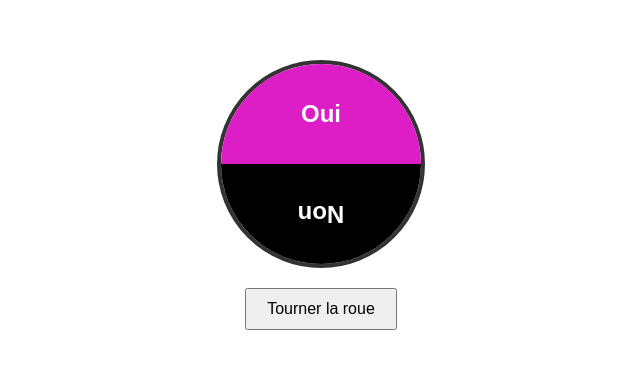
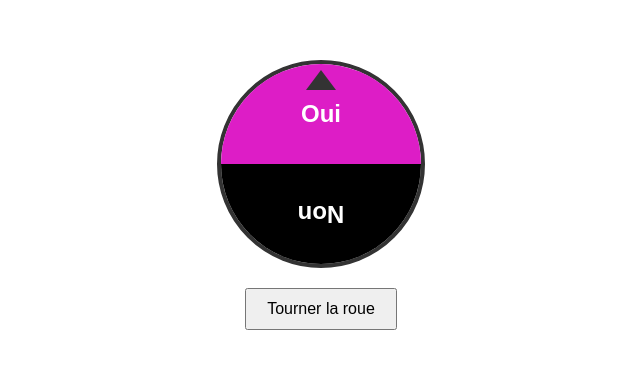
Before and after one commit to blob12358/blob12358, a plain HTML site: page index.html in a window 1280 px wide. Shown: the part 203-572 px from the top of the page, 319-959 px from the left. Drawn offline with Linux system fonts and the light colour scheme.

Commit message:
Update style.css
 pointeur roue css

```diff
--- a/style.css
+++ b/style.css
@@ -55,3 +55,22 @@ body {
     font-size: 1.2rem;
     font-weight: bold;
 }
+
+/* Pointeur */
+.pointer {
+    width: 0;
+    height: 0;
+    border-left: 15px solid transparent;
+    border-right: 15px solid transparent;
+    border-bottom: 20px solid #333; /* Couleur du pointeur */
+    position: absolute;
+    top: 10px; /* Positionné légèrement au-dessus de la roue */
+    left: 50%;
+    transform: translateX(-50%);
+    z-index: 10;
+}
+
+/* Roue avec un léger ajustement pour que le pointeur ne le chevauche pas */
+.wheel-container {
+    position: relative;
+}
```
